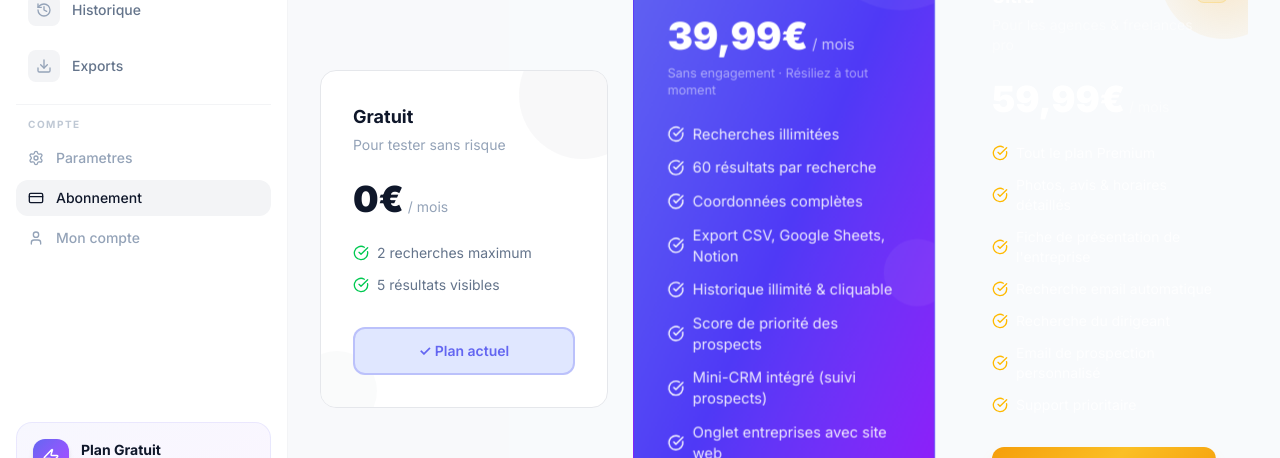
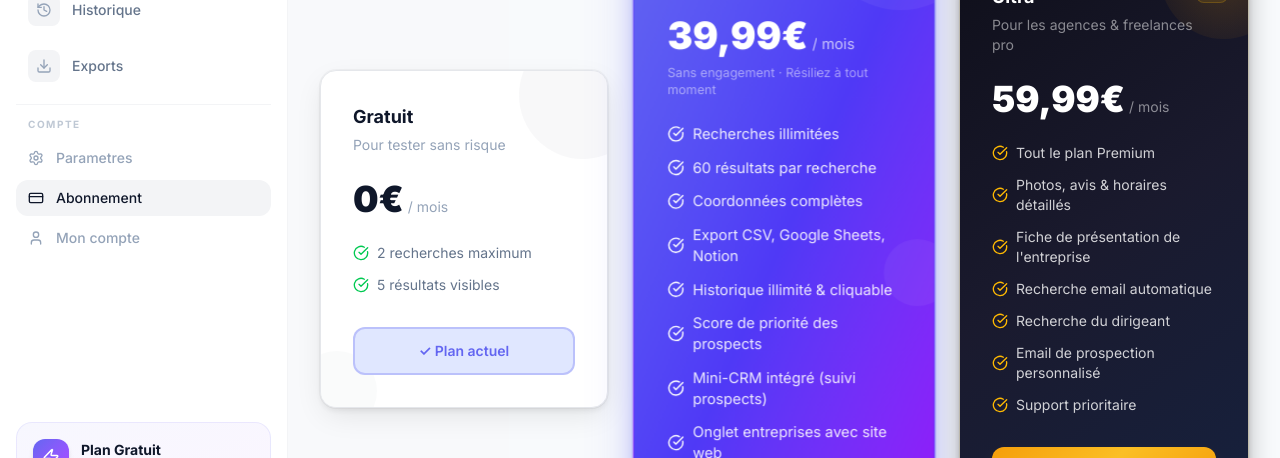
Before and after one commit to mtps-group/prospection-app, a Next.js app: page /abonnement in a window 1280 px wide. Shown: the part 292-750 px from the top of the page. Built offline with nearby package versions, Linux system fonts and the light colour scheme; no server answers.

Commit message:
Fix TypeScript error on Card3D style prop

```diff
--- a/src/components/billing/PricingCards.tsx
+++ b/src/components/billing/PricingCards.tsx
@@ -12,13 +12,15 @@ function Card3D({
   children,
   className = '',
   intensity = 12,
+  style: externalStyle,
 }: {
   children: React.ReactNode;
   className?: string;
   intensity?: number;
+  style?: React.CSSProperties;
 }) {
   const ref = useRef<HTMLDivElement>(null);
-  const [transform, setTransform] = useState('');
+  const [tiltTransform, setTiltTransform] = useState('');
   const [shine, setShine] = useState({ x: 50, y: 50, opacity: 0 });
 
   const handleMouseMove = useCallback((e: React.MouseEvent<HTMLDivElement>) => {
@@ -29,14 +31,14 @@ function Card3D({
     const y = (e.clientY - rect.top) / rect.height;
     const rotX = (y - 0.5) * -intensity;
     const rotY = (x - 0.5) * intensity;
-    setTransform(
+    setTiltTransform(
       `perspective(900px) rotateX(${rotX}deg) rotateY(${rotY}deg) translateZ(8px)`
     );
     setShine({ x: x * 100, y: y * 100, opacity: 0.12 });
   }, [intensity]);
 
   const handleMouseLeave = useCallback(() => {
-    setTransform('perspective(900px) rotateX(0deg) rotateY(0deg) translateZ(0px)');
+    setTiltTransform('perspective(900px) rotateX(0deg) rotateY(0deg) translateZ(0px)');
     setShine({ x: 50, y: 50, opacity: 0 });
   }, []);
 
@@ -47,8 +49,9 @@ function Card3D({
       onMouseMove={handleMouseMove}
       onMouseLeave={handleMouseLeave}
       style={{
-        transform: transform || 'perspective(900px) rotateX(0deg) rotateY(0deg) translateZ(0px)',
-        transition: transform ? 'transform 0.08s ease-out' : 'transform 0.4s ease-out',
+        ...externalStyle,
+        transform: tiltTransform || 'perspective(900px) rotateX(0deg) rotateY(0deg) translateZ(0px)',
+        transition: tiltTransform ? 'transform 0.08s ease-out' : 'transform 0.4s ease-out',
         willChange: 'transform',
         transformStyle: 'preserve-3d',
       }}
```
